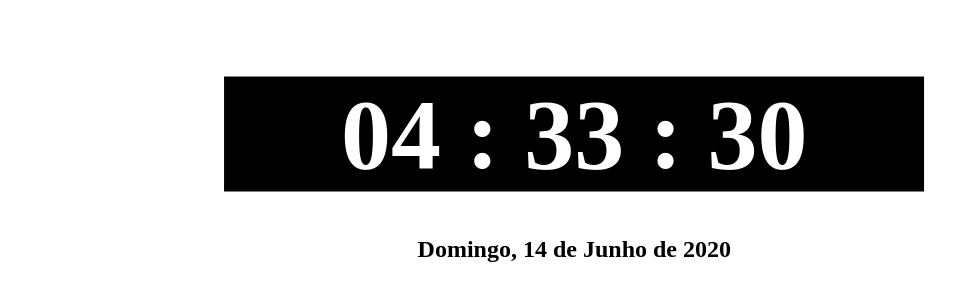
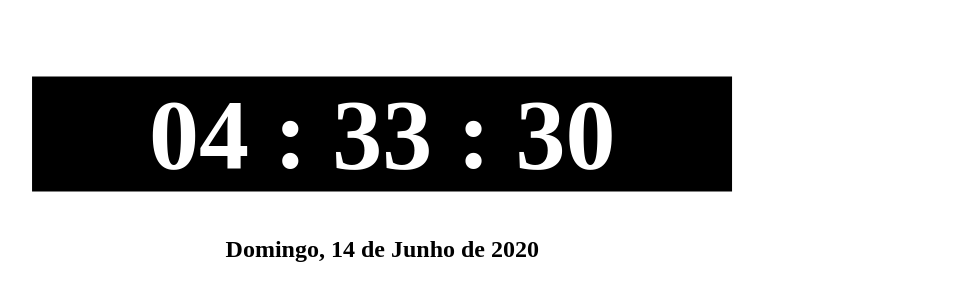
Before and after one commit to AlexsandroMO/watch, a plain HTML site: page index.html in a window 1280 px wide. Shown: the part 266-566 px from the top of the page, without its empty margins (299-1254 px from the left). Drawn offline with Linux system fonts and the light colour scheme.

Commit message:
Update index.html

```diff
--- a/index.html
+++ b/index.html
@@ -14,11 +14,13 @@ body {
 }
 
 .container {
-    margin: 0;
-    padding: 0;
+    margin: 0px;
+    margin-right: 200px;
+    padding: 0px;
+    padding-right: 30px;
     position: absolute;
     top: 50%;
-    left: 50%;
+    left: 35%;
 }
 
 h1{
@@ -43,8 +45,9 @@ h1, h2 {
 <body>
     <div class='container'>
         <h1 id='relogio'>Now is</h1>
-        <h2 id='data-all'>Data</h2>
+        <h2 id='data-all'>...</h2>
     </div>
+
 
 </body>
 <script>
@@ -98,6 +101,6 @@ h1, h2 {
     var tempo = setInterval(clock, 1000);
 
     //https://www.jqueryscript.net/time-clock/jQuery-Clock-Style-Time-Picker-Plugin-For-Bootstrap-3-clockpicker.html
-
+    //https://bootsnipp.com/snippets/WaakO
 </script>
 </html>
```
